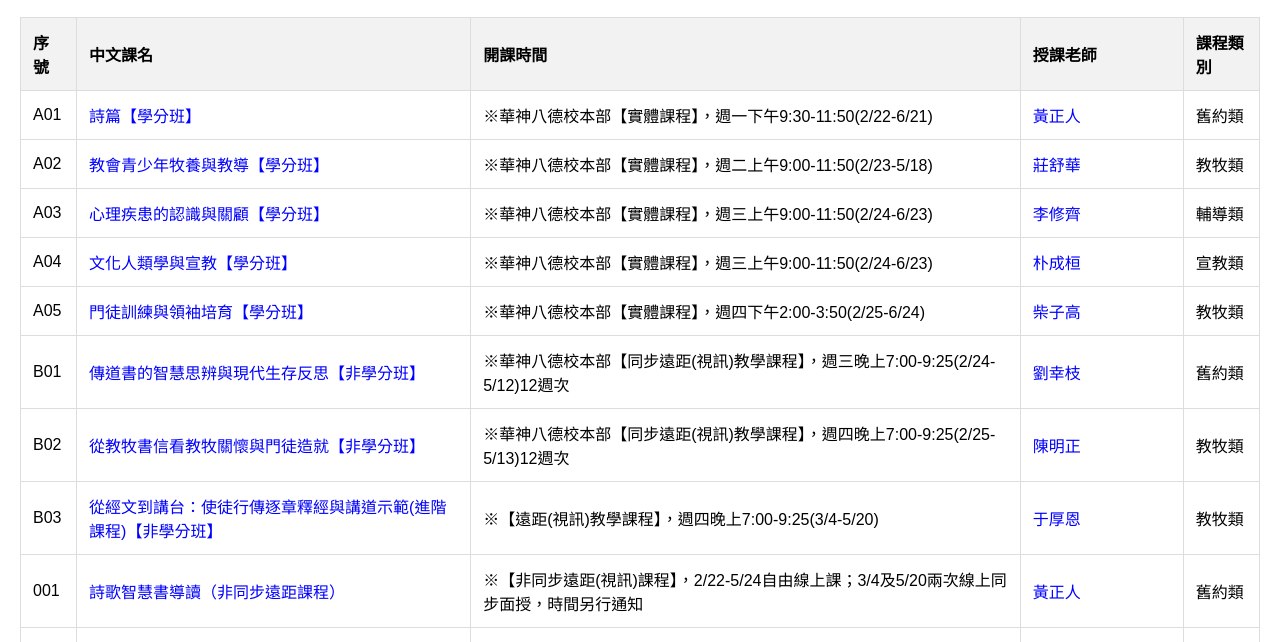
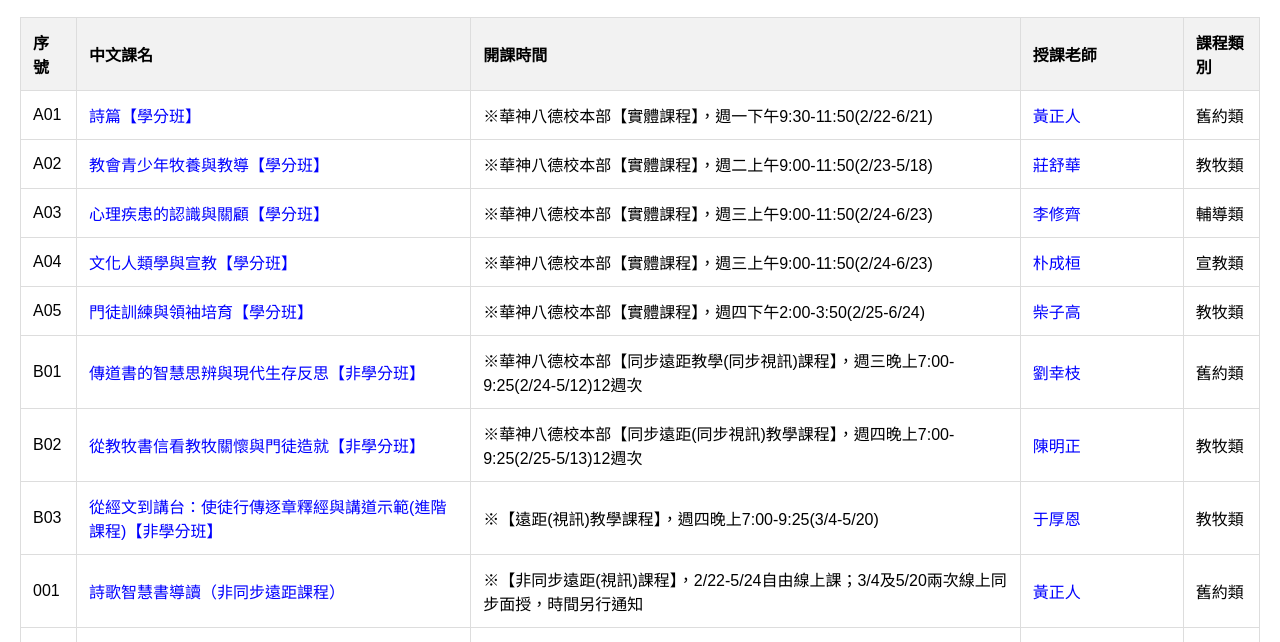
Before and after one commit to kuanminchen-collab/cestee-courses, a plain HTML site: page index.html in a window 1280 px wide. Shown: the part 136-778 px from the top of the page. Drawn offline with Linux system fonts and the light colour scheme.

Commit message:
Update index.html

```diff
--- a/index.html
+++ b/index.html
@@ -62,8 +62,8 @@
     {"serial":"A03","name":"心理疾患的認識與關顧【學分班】","nameUrl":"https://tee.ces.edu.tw/course/PC834a","time":"※華神八德校本部【實體課程】，週三上午9:00-11:50(2/24-6/23)","teacher":"李修齊","teacherUrl":"https://tee.ces.edu.tw/course/teacher/PC834a","category":"輔導類"},
     {"serial":"A04","name":"文化人類學與宣教【學分班】","nameUrl":"https://tee.ces.edu.tw/course/EM285","time":"※華神八德校本部【實體課程】，週三上午9:00-11:50(2/24-6/23)","teacher":"朴成桓","teacherUrl":"https://tee.ces.edu.tw/course/teacher/EM285","category":"宣教類"},
     {"serial":"A05","name":"門徒訓練與領袖培育【學分班】","nameUrl":"https://tee.ces.edu.tw/course/PA255","time":"※華神八德校本部【實體課程】，週四下午2:00-3:50(2/25-6/24)","teacher":"柴子高","teacherUrl":"https://tee.ces.edu.tw/course/teacher/PA255","category":"教牧類"},
-    {"serial":"B01","name":"傳道書的智慧思辨與現代生存反思【非學分班】","nameUrl":"https://tee.ces.edu.tw/course/OT119a","time":"※華神八德校本部【同步遠距(視訊)教學課程】，週三晚上7:00-9:25(2/24-5/12)12週次","teacher":"劉幸枝","teacherUrl":"https://tee.ces.edu.tw/course/teacher/OT119a","category":"舊約類"},
-    {"serial":"B02","name":"從教牧書信看教牧關懷與門徒造就【非學分班】","nameUrl":"https://tee.ces.edu.tw/course/PA254","time":"※華神八德校本部【同步遠距(視訊)教學課程】，週四晚上7:00-9:25(2/25-5/13)12週次","teacher":"陳明正","teacherUrl":"https://tee.ces.edu.tw/course/teacher/PA254","category":"教牧類"},
+    {"serial":"B01","name":"傳道書的智慧思辨與現代生存反思【非學分班】","nameUrl":"https://tee.ces.edu.tw/course/OT119a","time":"※華神八德校本部【同步遠距教學(同步視訊)課程】，週三晚上7:00-9:25(2/24-5/12)12週次","teacher":"劉幸枝","teacherUrl":"https://tee.ces.edu.tw/course/teacher/OT119a","category":"舊約類"},
+    {"serial":"B02","name":"從教牧書信看教牧關懷與門徒造就【非學分班】","nameUrl":"https://tee.ces.edu.tw/course/PA254","time":"※華神八德校本部【同步遠距(同步視訊)教學課程】，週四晚上7:00-9:25(2/25-5/13)12週次","teacher":"陳明正","teacherUrl":"https://tee.ces.edu.tw/course/teacher/PA254","category":"教牧類"},
     {"serial":"B03","name":"從經文到講台：使徒行傳逐章釋經與講道示範(進階課程)【非學分班】","nameUrl":"https://tee.ces.edu.tw/course/PA358","time":"※【遠距(視訊)教學課程】，週四晚上7:00-9:25(3/4-5/20)","teacher":"于厚恩","teacherUrl":"https://tee.ces.edu.tw/course/teacher/PA358","category":"教牧類"},
     {"serial":"001","name":"詩歌智慧書導讀（非同步遠距課程）","nameUrl":"https://tee.ces.org.tw/course/OT206p","time":"※【非同步遠距(視訊)課程】，2/22-5/24自由線上課；3/4及5/20兩次線上同步面授，時間另行通知","teacher":"黃正人","teacherUrl":"https://tee.ces.org.tw/course/teacher/OT206p","category":"舊約類"},
     {"serial":"002","name":"基督教神學(下)","nameUrl":"https://tee.ces.org.tw/course/CT202k","time":"※【全視訊課程】，週一晚上7:00-9:25(2/22-5/24)12週次","teacher":"張瀚仁","teacherUrl":"https://tee.ces.org.tw/course/teacher/CT202k","category":"神學類"},
```
